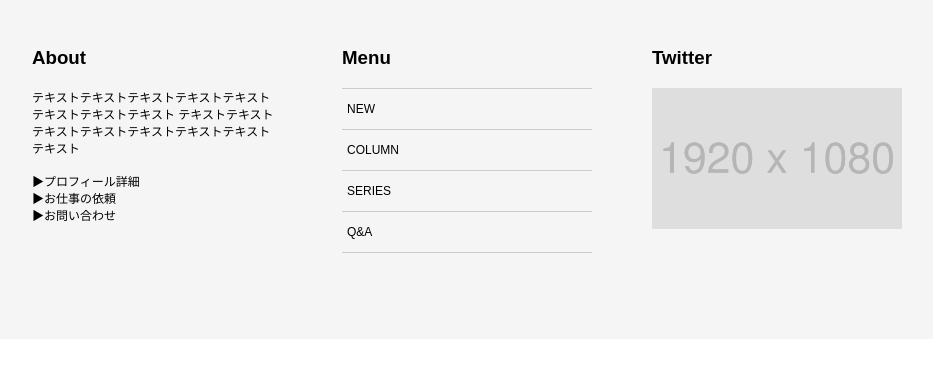
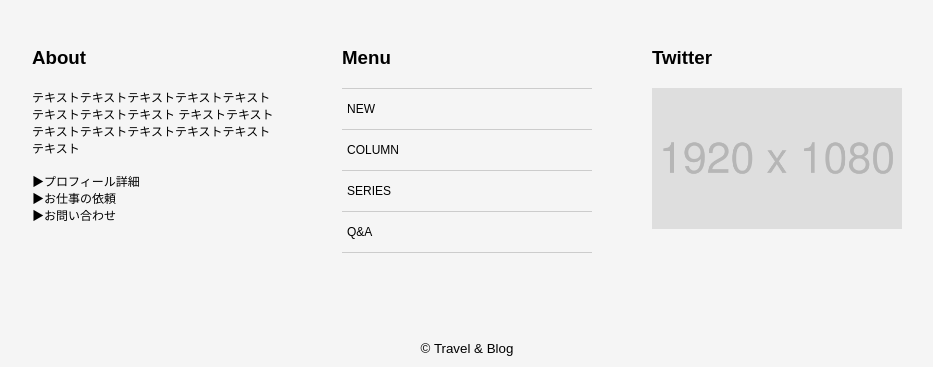
Before and after one commit to bonbo0811/Sample-Website_1-, a PHP site: page /HTML/ThirdSite.php in a window 1280 px wide. Shown: the part 2809-3176 px from the top of the page, without its empty margins (173-1106 px from the left). Before the commit the page ends 3062 px from the top, so only its background shows below. Run offline with PHP 8.4, Linux system fonts and the light colour scheme.

Commit message:
copy追加

```diff
--- a/CSS/Third.css
+++ b/CSS/Third.css
@@ -145,10 +145,13 @@
 
     .footer {
         background-color: #F5F5F5;
-        display: flex;
-        justify-content: center;
         margin-right: calc(50% - 50vw);
         margin-left: calc(50% - 50vw);
+    }
+
+    .footer .items{
+        justify-content: center;
+        display: flex;
     }
 
     .footer .item{
@@ -181,3 +184,8 @@
     .footer .twitter img{
         width: 100%;
     }
+
+    .footer .copy{
+        text-align: center;
+        padding-bottom: 10px;
+    }
--- a/HTML/ThirdSite.php
+++ b/HTML/ThirdSite.php
@@ -143,6 +143,7 @@
         </div>
     </div>
     <div class="footer">
+        <div class="items">
             <section class="item">
                 <h3>About</h3>
                 <p>テキストテキストテキストテキストテキストテキストテキストテキスト
@@ -169,5 +170,9 @@
                 <img src="../images_3/pickup1.jpg" alt="">
             </section>
         </div>
+        <div class="copy">
+            <small>© Travel & Blog</small>
+        </div>
+    </div>
 </body>
 </html>
```
Lines whose indentation alone changed are shown as unchanged.
